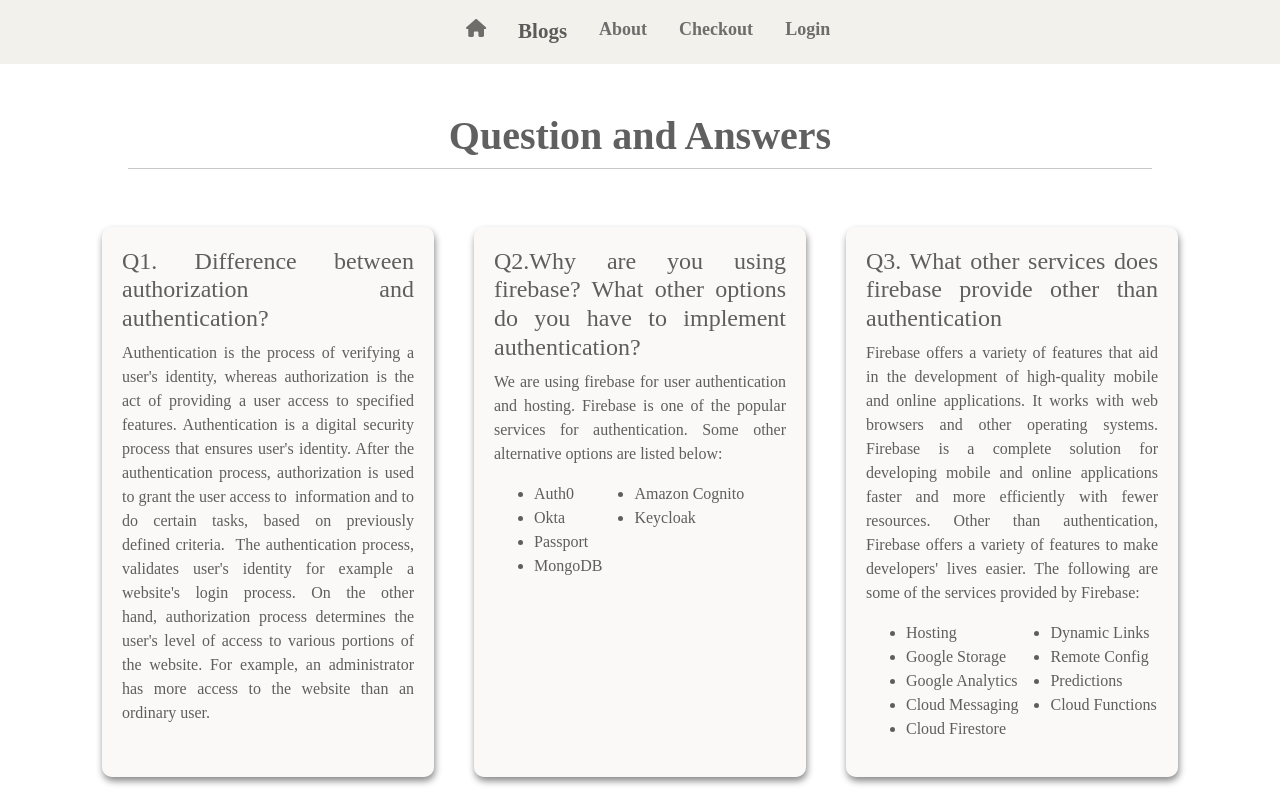
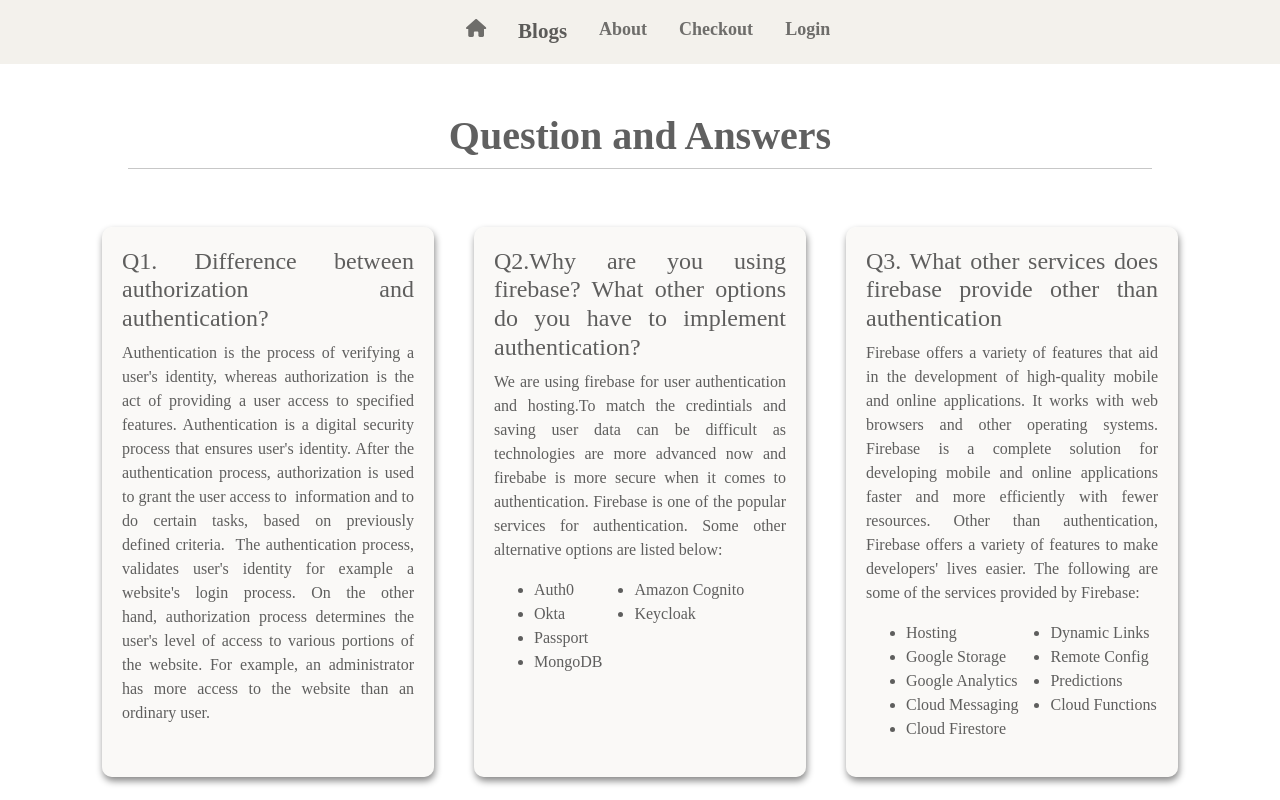
Before and after one commit to Marzan1810662/the-gourmet-kitchen, a React (Create React App) app: page /blogs in a window 1280 px wide. Shown: the top 800 px of the page. Built offline with nearby package versions, Linux system fonts and the light colour scheme; no server answers.

Commit message:
blogs edited

```diff
--- a/src/components/Blogs/Blogs.js
+++ b/src/components/Blogs/Blogs.js
@@ -15,7 +15,7 @@
                 </div>
                 <div>
                     <h4>Q2.Why are you using firebase? What other options do you have to implement authentication?</h4>
-                    <p>We are using firebase for user authentication and hosting. Firebase is one of the popular services for authentication. Some other alternative options are listed below:</p>
+                    <p>We are using firebase for user authentication and hosting.To match the credintials and saving user data can be difficult as technologies are more advanced now and firebabe is more secure when it comes to authentication. Firebase is one of the popular services for authentication. Some other alternative options are listed below:</p>
                     <span className='d-flex flex-lg-row ms-md-2'>
                         <ul>
                             <li>Auth0</li>
```
